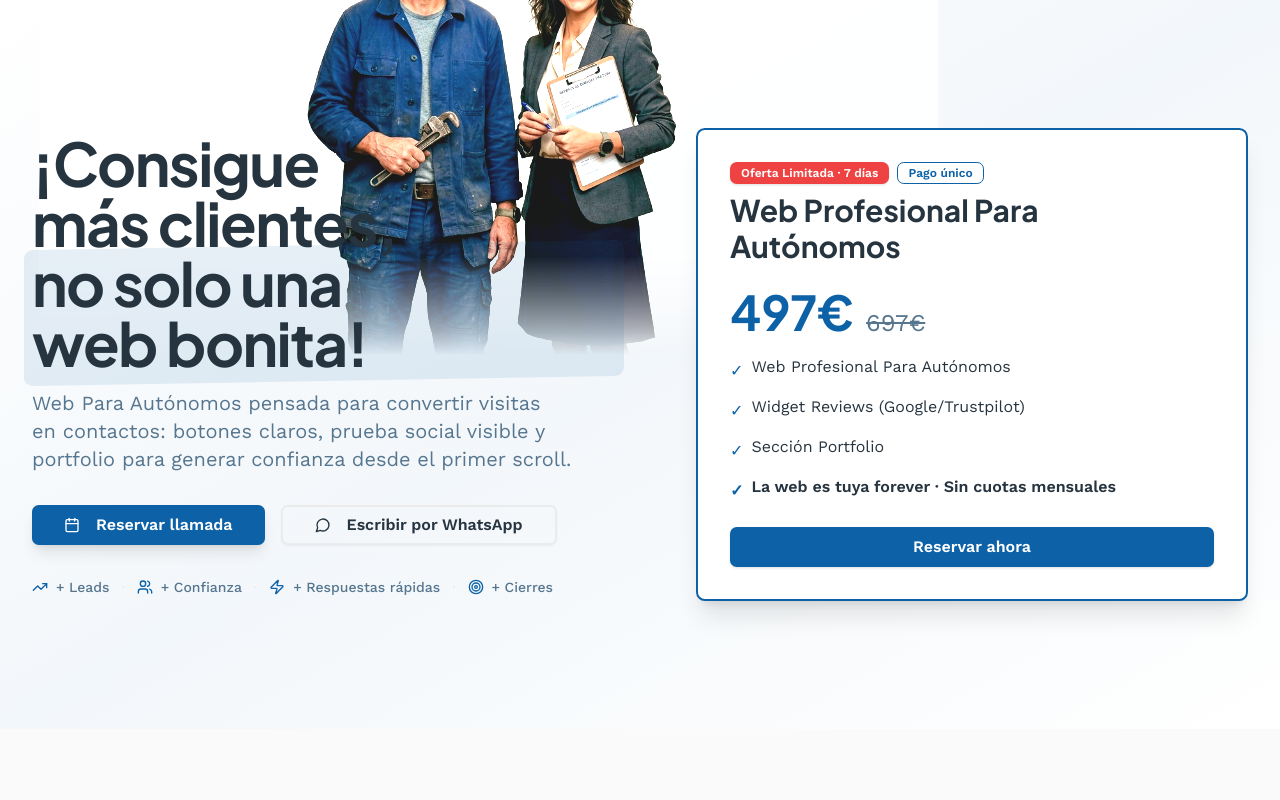
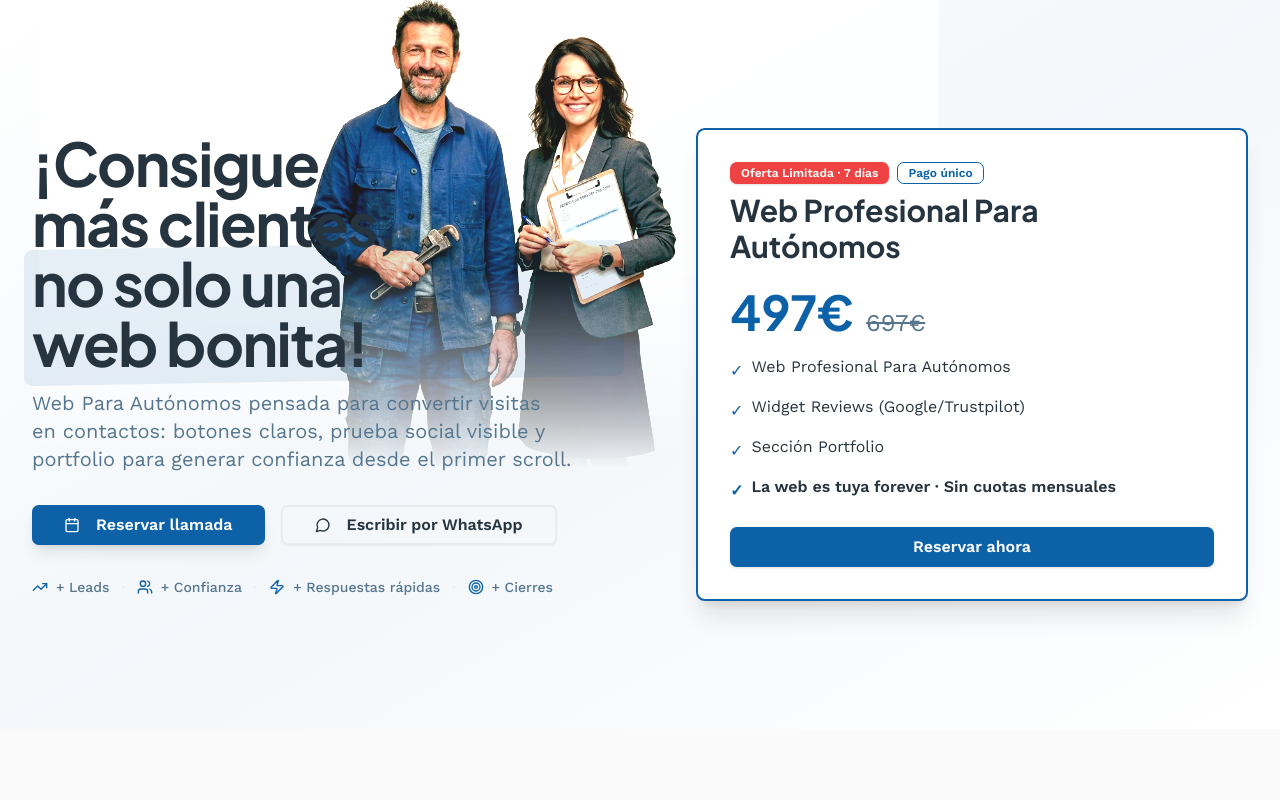
Before and after one commit to fsmartcfs-code/sg-f578bdde-0a98-4ac7-af00-b40a6d478feb-1776842642, a Next.js app: page / in a window 1280 px wide. Shown: the top 800 px of the page. Built offline with nearby package versions, Linux system fonts and the light colour scheme.

Commit message:
style(landing): adjust plumber image crop for face visibility

```diff
--- a/src/components/Hero.tsx
+++ b/src/components/Hero.tsx
@@ -9,20 +9,20 @@ export function Hero() {
   return (
     <section className="relative py-16 md:py-24 lg:py-32 overflow-hidden bg-gradient-to-br from-background via-primary/5 to-background">
       {/* Plombier détouré centré entre titre et carte */}
-      <div className="absolute inset-0 flex items-center justify-center pointer-events-none" style={{ transform: 'translateX(-4cm)' }}>
+      <div className="absolute inset-0 flex items-center justify-center pointer-events-none" style={{ transform: 'translateX(-4cm) translateY(3cm)' }}>
         <div className="relative w-[600px] h-[700px] md:w-[750px] md:h-[850px] lg:w-[900px] lg:h-[1000px]">
           <Image
             src="/Gemini_Generated_Image_ljx3woljx3woljx3.png"
             alt="Plomero profesional"
             width={900}
             height={1000}
-            className="object-contain"
+            className="object-contain object-top"
             style={{
               filter: 'brightness(1.2) contrast(1.3) saturate(1.2) drop-shadow(0 30px 60px rgba(0,0,0,0.2)) hue-rotate(-5deg)',
               mixBlendMode: 'multiply',
               opacity: 0.9,
-              maskImage: 'linear-gradient(to bottom, rgba(0,0,0,0) 0%, rgba(0,0,0,0.3) 10%, rgba(0,0,0,1) 20%, rgba(0,0,0,1) 80%, rgba(0,0,0,0.3) 95%, rgba(0,0,0,0) 100%)',
-              WebkitMaskImage: 'linear-gradient(to bottom, rgba(0,0,0,0) 0%, rgba(0,0,0,0.3) 10%, rgba(0,0,0,1) 20%, rgba(0,0,0,1) 80%, rgba(0,0,0,0.3) 95%, rgba(0,0,0,0) 100%)'
+              maskImage: 'linear-gradient(to bottom, rgba(0,0,0,1) 0%, rgba(0,0,0,1) 60%, rgba(0,0,0,0.5) 80%, rgba(0,0,0,0) 100%)',
+              WebkitMaskImage: 'linear-gradient(to bottom, rgba(0,0,0,1) 0%, rgba(0,0,0,1) 60%, rgba(0,0,0,0.5) 80%, rgba(0,0,0,0) 100%)'
             }}
             priority
           />
```
